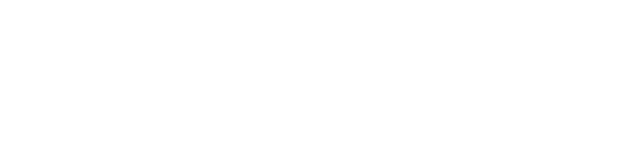
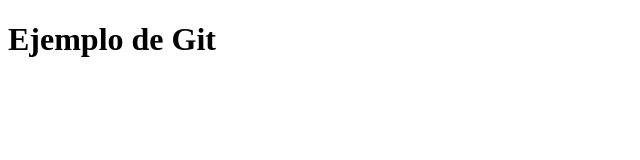
Before and after one commit to JosueGarcia-UDB/EjemploGit, a plain HTML site: page index.html in a window 1280 px wide. Shown: the whole page, without its empty margins (0-640 px from the left). Drawn offline with Linux system fonts and the light colour scheme.

Commit message:
Agregando un h1

```diff
--- a/index.html
+++ b/index.html
@@ -6,6 +6,6 @@
   <title>Ejemplo de Git</title>
 </head>
 <body>
-
+  <h1>Ejemplo de Git</h1>
 </body>
 </html>
```
